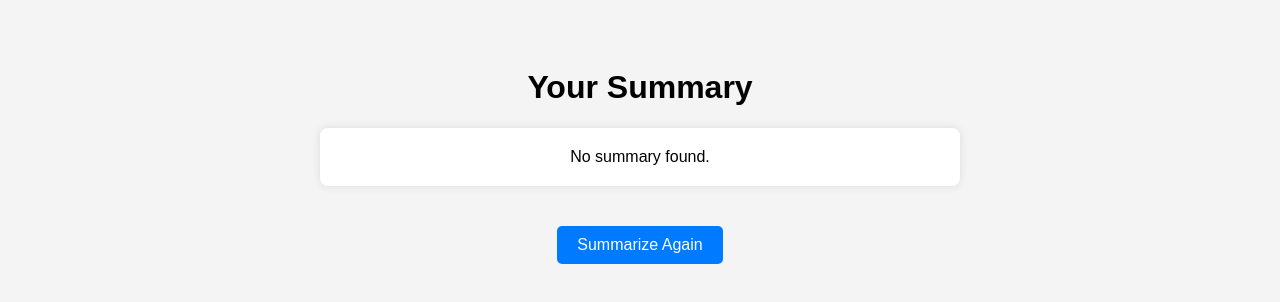
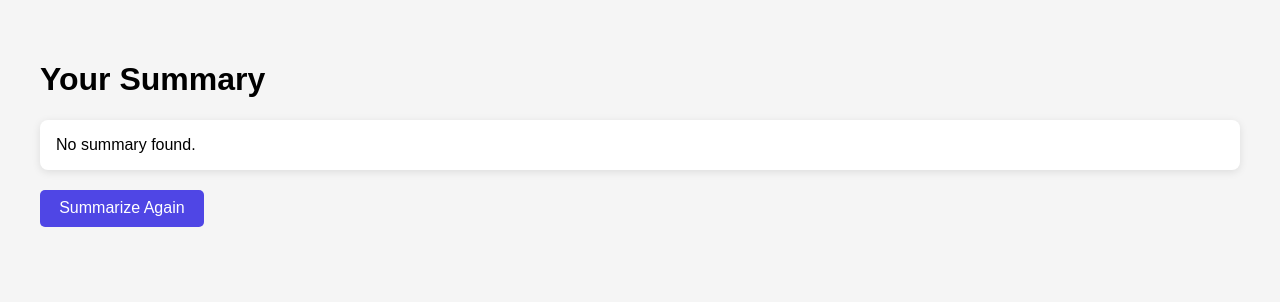
Before and after one commit to coshuajruz/summarize-anything, a plain HTML site: page index.html in a window 1280 px wide. Drawn offline with Linux system fonts and the light colour scheme.

Commit message:
Update index.html

```diff
--- a/index.html
+++ b/index.html
@@ -1,50 +1,41 @@
-
 <!DOCTYPE html>
 <html lang="en">
 <head>
-  <meta charset="UTF-8" />
-  <title>Summarize Anything - Result</title>
+  <meta charset="UTF-8">
+  <title>Summarize Anything - Results</title>
   <style>
     body {
-      font-family: Arial, sans-serif;
-      background: #f4f4f4;
-      padding: 40px;
-      text-align: center;
+      font-family: sans-serif;
+      padding: 2em;
+      background: #f5f5f5;
     }
-    #summary {
-      background: #fff;
-      padding: 20px;
-      margin: 20px auto;
+    .summary-box {
+      background: white;
+      padding: 1em;
       border-radius: 8px;
-      max-width: 600px;
-      box-shadow: 0 0 10px rgba(0,0,0,0.1);
-      white-space: pre-wrap;
+      box-shadow: 0 2px 8px rgba(0, 0, 0, 0.1);
     }
     .button {
       margin-top: 20px;
-      background-color: #007bff;
-      color: #fff;
-      padding: 10px 20px;
-      border: none;
+      display: inline-block;
+      padding: 0.6em 1.2em;
+      background: #4f46e5;
+      color: white;
       border-radius: 5px;
       text-decoration: none;
-      display: inline-block;
-      font-size: 16px;
-    }
-    .button:hover {
-      background-color: #0056b3;
     }
   </style>
 </head>
 <body>
   <h1>Your Summary</h1>
-  <div id="summary">Loading summary...</div>
-  <a href="https://tally.so/r/wQ9rlk" class="button">Summarize Again</a>
+  <div class="summary-box" id="summary">Loading summary...</div>
+
+  <a class="button" href="https://tally.so/r/yourformid">Summarize Again</a>
 
   <script>
-    const params = new URLSearchParams(window.location.search);
-    const summary = params.get("summary");
-    document.getElementById("summary").textContent = summary ? decodeURIComponent(summary) : "No summary found.";
+    const urlParams = new URLSearchParams(window.location.search);
+    const summary = urlParams.get('summary');
+    document.getElementById('summary').textContent = summary || "No summary found.";
   </script>
 </body>
 </html>
```
